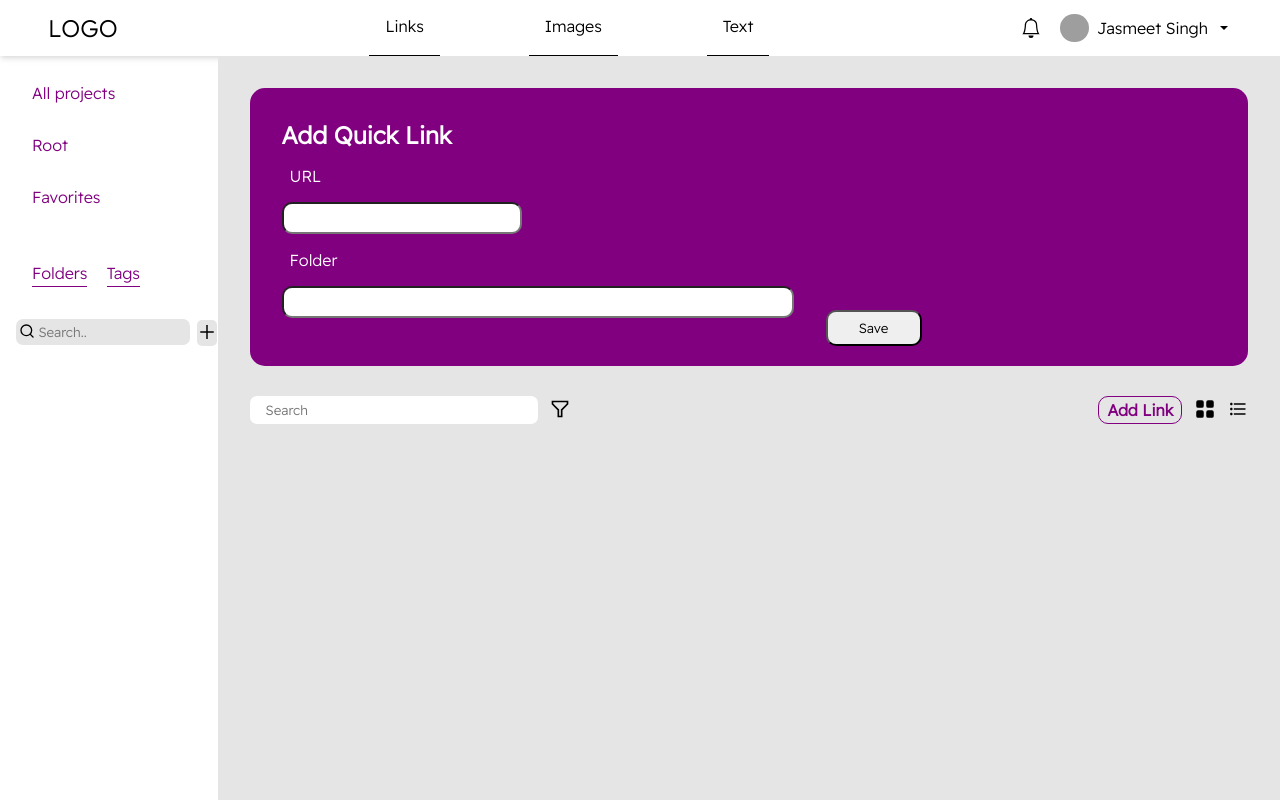
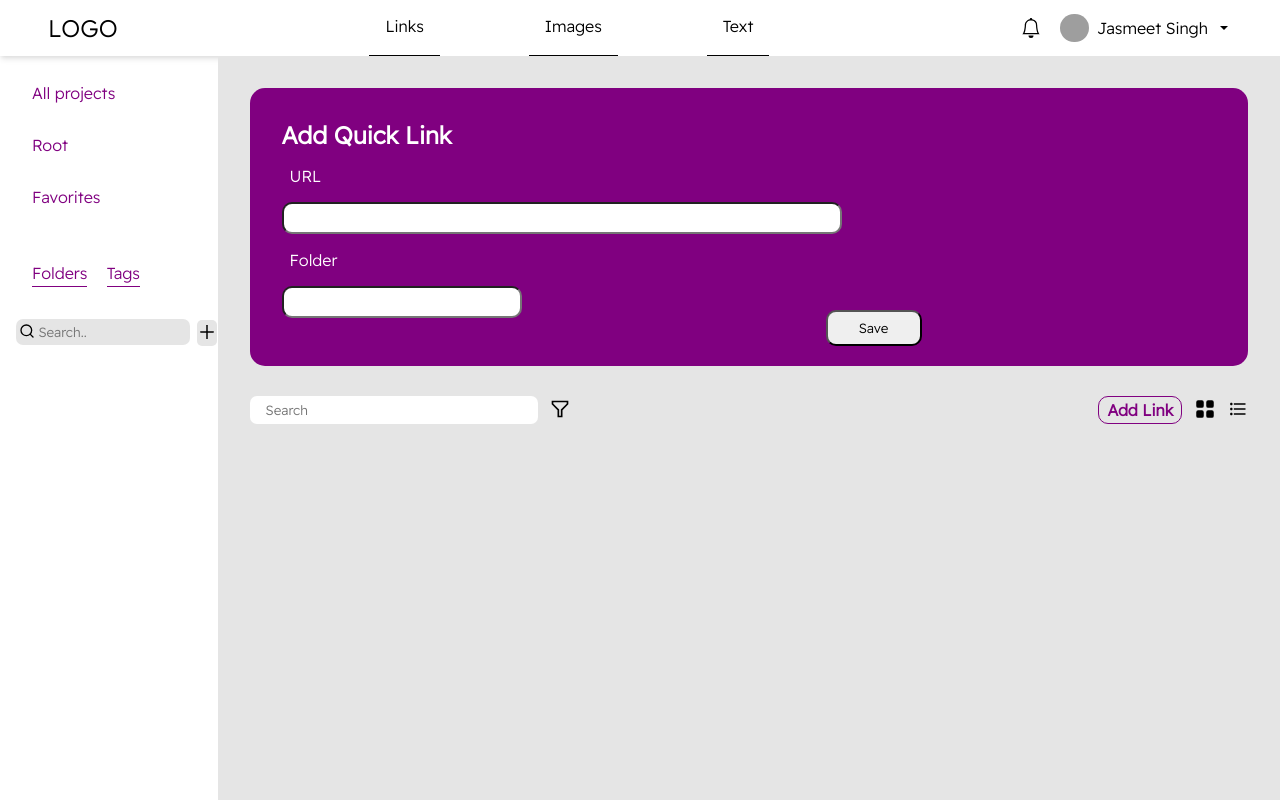
Before and after one commit to jasmeet1233/BookMark-App---CSS, a React (Vite) app: page / in a window 1280 px wide. Built offline with nearby package versions, Linux system fonts and the light colour scheme; grey boxes are pictures that could not be loaded.

Commit message:
changed input size

```diff
--- a/src/Components/Login/Login.jsx
+++ b/src/Components/Login/Login.jsx
@@ -21,13 +21,10 @@ const Login = () => {
     });
   };
 
-  const redicrect = useMemo(() => {
+
   if (data.redirect) {
     history.push("/");
   }
-  }, [data])
-
-
 
   return (
     <div className="login">
--- a/src/Redux/sagas.jsx
+++ b/src/Redux/sagas.jsx
@@ -9,6 +9,7 @@ export function* helloSaga() {
 async function authenticateUserCall({ payload }) {
   try {
     const response = await axios.post(`${url}/login`, payload);
+    console.log(response)
     return response.data
   } catch (error) {
     console.log(error)
--- a/src/Redux/signupSaga.jsx
+++ b/src/Redux/signupSaga.jsx
@@ -21,6 +21,7 @@ async function postData({ payload }) {
 function* helperSignUp(action) {
   try {
     const data = yield call(postData, action);
+    console.log(data)
     // yield put({ type: "SignUp_Success", payload: data });
   } catch (error) {
     console.log(error);
--- a/src/index.css
+++ b/src/index.css
@@ -150,7 +150,7 @@ button {
 .top-content input {
   border-radius: 10px;
   height: 2rem;
-  width: 15rem;
+  width: 60%;
 }
 
 .save-button__area {
@@ -160,7 +160,7 @@ button {
 }
 
 .save-button__area input {
-  width: 80%;
+  width: 15rem;
 }
 
 .save-button__area button {
```
